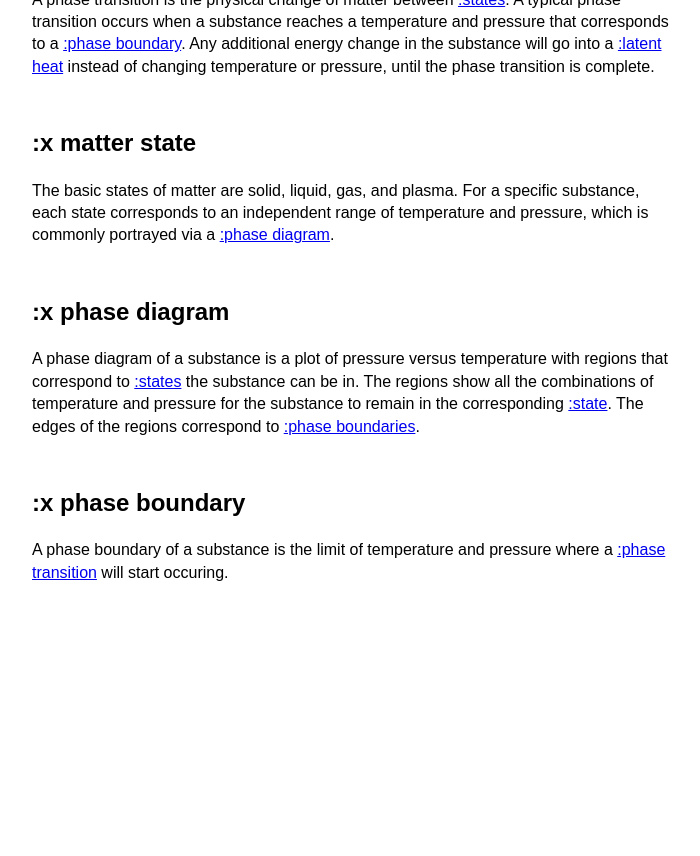
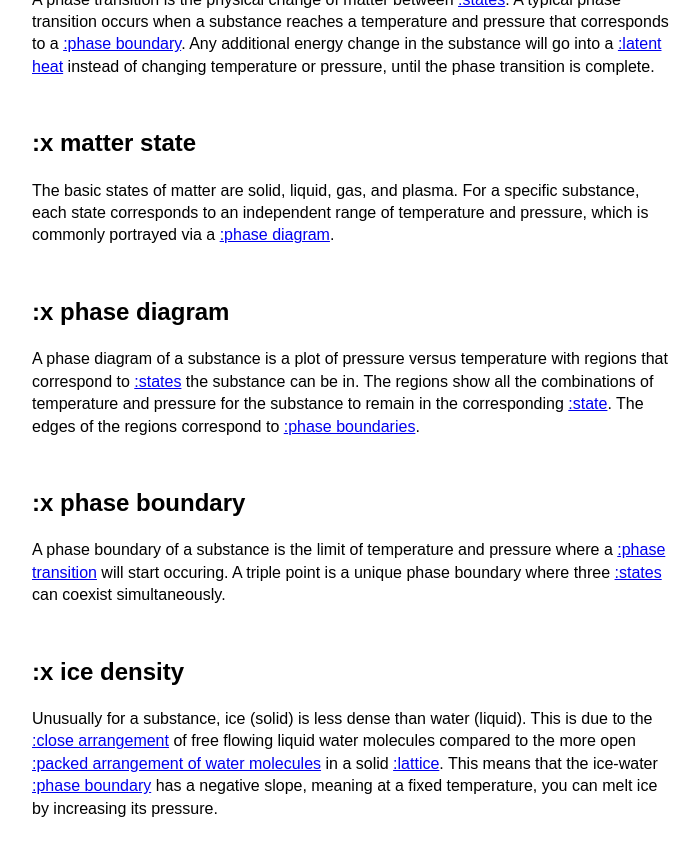
Before and after one commit to CocoaFlame/psychic-waffle, a Jekyll site: the page built from pages/GvSI.md, in a window 1280 px wide and 900 px high, scrolled down 3408 px. Shown: the top 856 px of the window, without its empty margins (288-988 px from the left). Built offline with Jekyll 4.4.1, drawn with Linux system fonts in a browser that asks for light colours; before the commit the page ends 4072 px from its top, so only the background shows below that; some of the changed text lies outside the part shown.

```diff
--- a/pages/GvSI.md
+++ b/pages/GvSI.md
@@ -13,6 +13,8 @@ I recently had to do a quiz where one of the questions was indirectly asking abo
 versus
 
 [:Sea Ice](#SI)
+
+
 
 # :x glossary
 A large mass of ice formed under two conditions:
@@ -58,8 +60,9 @@ Subglacial hydrology is all the processes that affect how water moves [:beneath
 Gravity is one of the [:four fundamental forces](https://en.wikipedia.org/wiki/Fundamental_interaction#Overview_of_the_fundamental_interactions) of the universe. It is the attraction between all objects which is proportional to the mass of both objects and the distance between them.
 
 
+
 ## :x SI
-Sea ice is the ice formed by [:freezing](#freezing) seawater. It floats on top of seawater as ice is less dense than water. It is started by the atmosphere being cold enough to cool the seawater surface below its freezing point. This is followed by small ice crystals forming to reach [:grease ice](https://en.wikipedia.org/wiki/Grease_ice), which under rough conditions may start clumping together to form [:pancake ice](https://en.wikipedia.org/wiki/Pancake_ice), and eventually one solid, connected layer. Further freezing increases the thickness of the sea ice, growing from the bottom downwards.
+Sea ice is the ice formed by [:freezing](#freezing) seawater. It floats on top of seawater as [:ice is less dense than water](#icedensity). It is started by the atmosphere being cold enough to cool the seawater surface below its freezing point. This is followed by small ice crystals forming to reach [:grease ice](https://en.wikipedia.org/wiki/Grease_ice), which under rough conditions may start clumping together to form [:pancake ice](https://en.wikipedia.org/wiki/Pancake_ice), and eventually one solid, connected layer. Further freezing increases the thickness of the sea ice, growing from the bottom downwards.
 
 Sea ice is typically classified between first year ice, which has formed within the current season, and old ice, which has formed in a previous winter season and has survived at least one summer season. This classification is important because old ice starts the winter season already formed and has a head start in growth, so can be much thicker than first year ice. The thickness is then directly related to sea ice's [:flexural strength](https://en.wikipedia.org/wiki/Flexural_strength), load bearing capacity, and impact on offshore structures.
 
@@ -79,4 +82,7 @@ The basic states of matter are solid, liquid, gas, and plasma. For a specific su
 A phase diagram of a substance is a plot of pressure versus temperature with regions that correspond to [:states](#matterstate) the substance can be in. The regions show all the combinations of temperature and pressure for the substance to remain in the corresponding [:state](#matterstate). The edges of the regions correspond to [:phase boundaries](#phaseboundary).
 
 ## :x phase boundary
-A phase boundary of a substance is the limit of temperature and pressure where a [:phase transition](#phasetransition) will start occuring.
+A phase boundary of a substance is the limit of temperature and pressure where a [:phase transition](#phasetransition) will start occuring. A triple point is a unique phase boundary where three [:states](#matterstate) can coexist simultaneously.
+
+## :x ice density
+Unusually for a substance, ice (solid) is less dense than water (liquid). This is due to the [:close arrangement](https://en.wikipedia.org/wiki/Hydrogen_bond) of free flowing liquid water molecules compared to the more open [:packed arrangement of water molecules](https://en.wikipedia.org/wiki/Ice_Ih) in a solid [:lattice](https://en.wikipedia.org/wiki/Crystal_structure). This means that the ice-water [:phase boundary](#phaseboundary) has a negative slope, meaning at a fixed temperature, you can melt ice by increasing its pressure.
```
